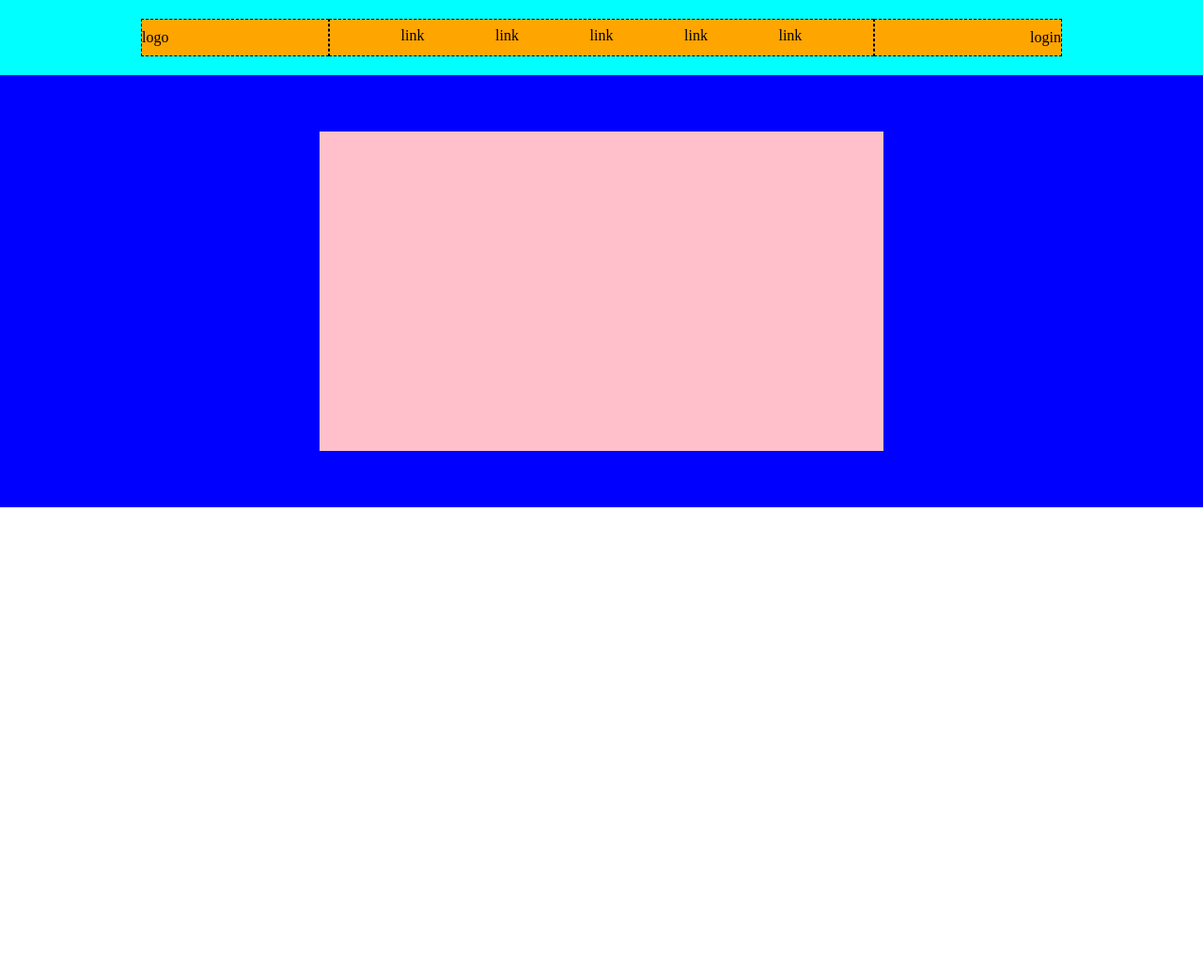
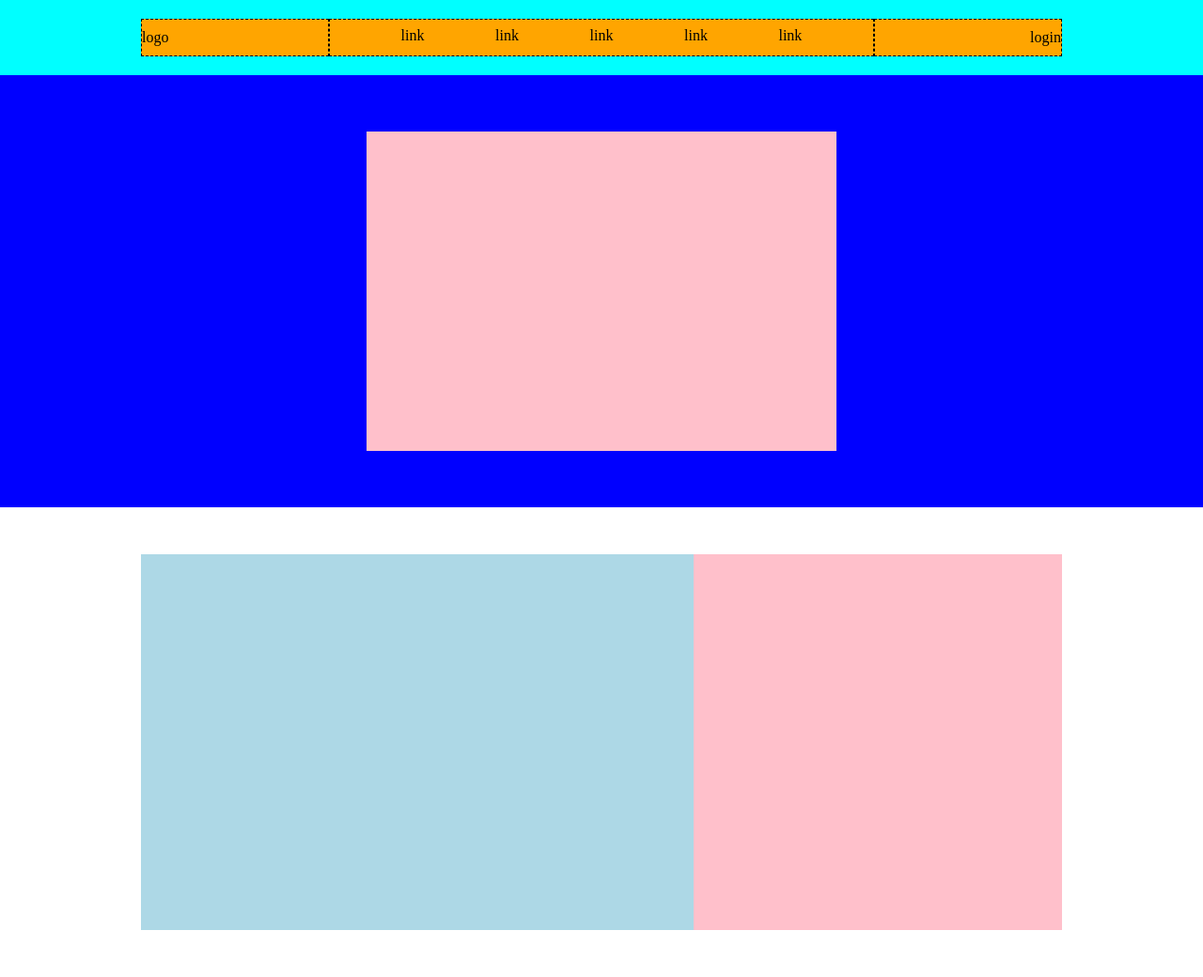
Before and after one commit to IvanoPisaniello/htmlcss-struttura-discord, a plain HTML site: page index.html in a window 1280 px wide. Shown: the whole page at 94% size. Before the commit the page ends 800 px from the top, so only its background shows below. Drawn offline with Linux system fonts and the light colour scheme.

Commit message:
added first section

```diff
--- a/index.html
+++ b/index.html
@@ -33,6 +33,14 @@
 
             </div>
         </section>
+
+        <section class="first-section container">
+            <div class="server-section d-flex">
+                <div class="image-left"></div>
+                <div class="text-right"></div>
+            </div>
+
+        </section>
     </main>
     <footer></footer>
 
--- a/style.css
+++ b/style.css
@@ -21,6 +21,10 @@
 li {
     list-style-type:
         none;
+}
+
+.bg.grey {
+    background-color: grey;
 }
 
 /* header */
@@ -71,5 +75,24 @@ header {
 .header-buttons {
     min-height: 340px;
     background-color: pink;
-    width: 600px;
+    width: 500px;
 }
+
+/* first-section */
+
+.server-section {
+    min-height: 400px;
+    padding: 50px 0;
+}
+
+.image-left {
+    height: 400px;
+    width: 60%;
+    background-color: lightblue;
+}
+
+.text-right {
+    height: 400px;
+    width: 40%;
+    background-color: pink;
+}
```
